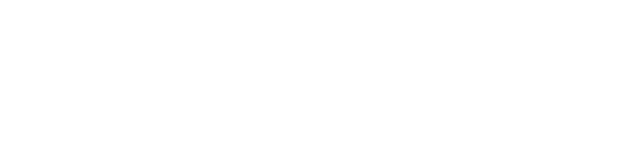
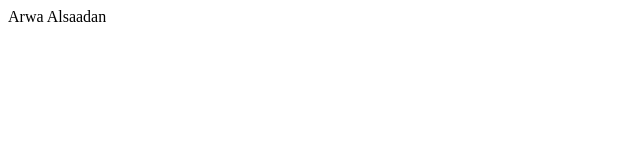
Before and after one commit to Rahafsaq/git-collab, a plain HTML site: page index.html in a window 1280 px wide. Shown: the whole page, without its empty margins (0-640 px from the left). Drawn offline with Linux system fonts and the light colour scheme.

Commit message:
add in body

```diff
--- a/index.html
+++ b/index.html
@@ -5,5 +5,5 @@
 		<meta name="viewport" content="width=device-width, initial-scale=1.0" />
 		<title>Document</title>
 	</head>
-	<body></body>
+	<body>Arwa Alsaadan</body>
 </html>
```
